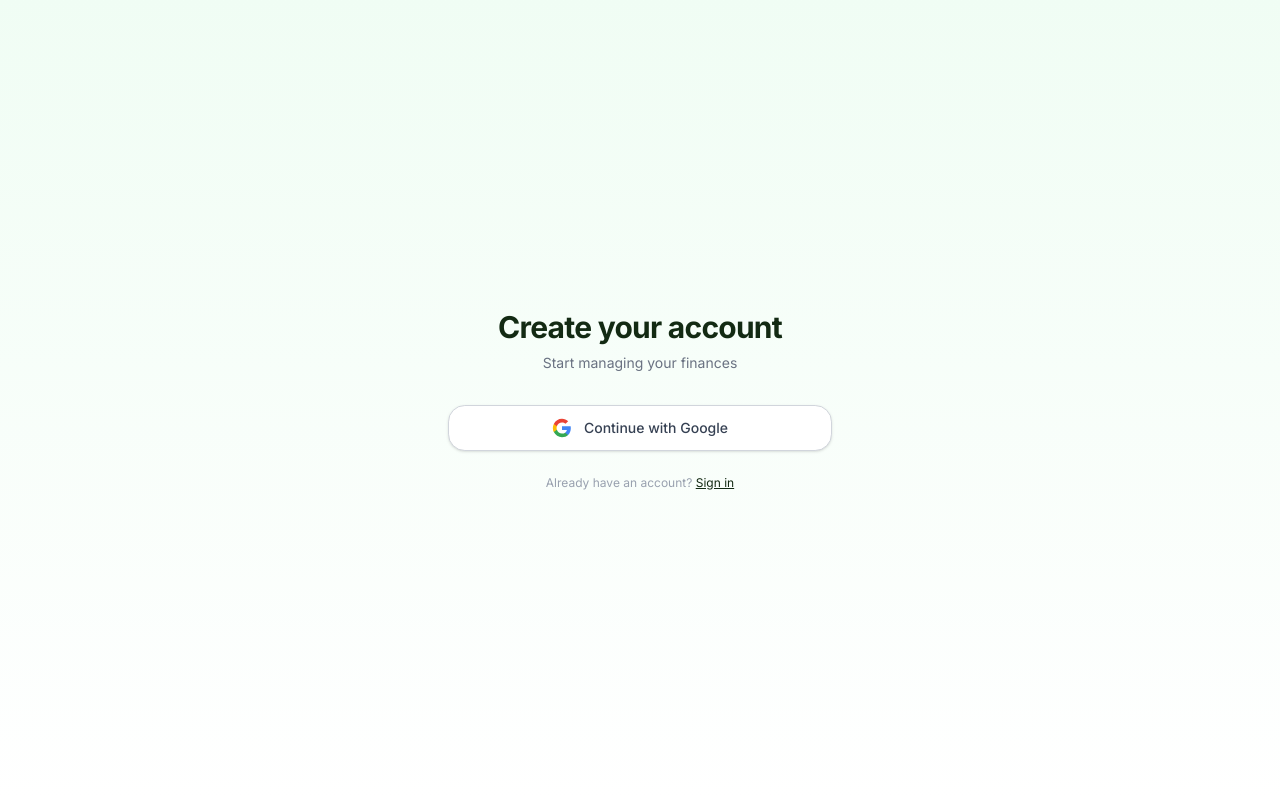
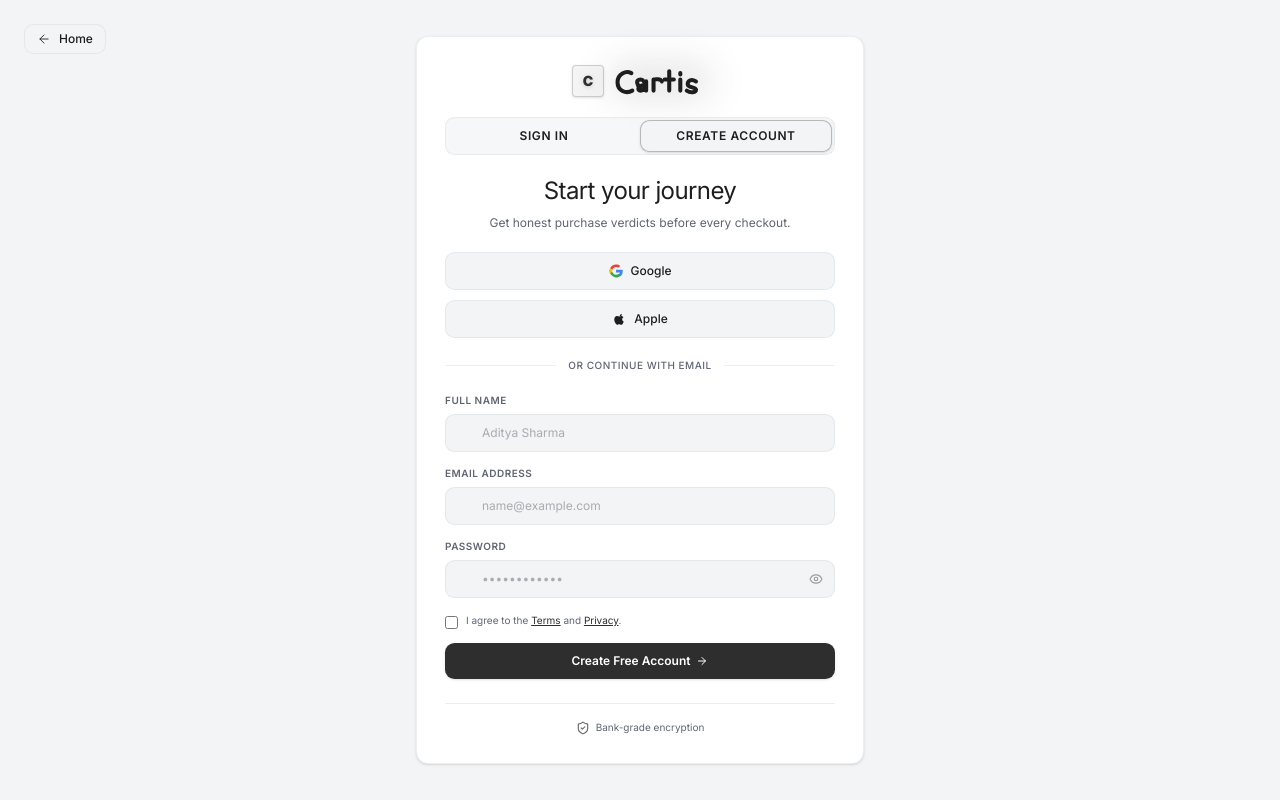
Before and after one commit to Aace-Ex-ops/Cartis, a Next.js app in the folder ui/: page /signup in a window 1280 px wide. Built offline with nearby package versions, Linux system fonts and the light colour scheme; no server answers; a web font is replaced by a local one.

Commit message:
revert signin/signup to original login form

```diff
--- a/ui/src/app/signin/page.tsx
+++ b/ui/src/app/signin/page.tsx
@@ -1,50 +1,8 @@
-"use client";
+import type { Metadata } from "next";
+import { AuthForm } from "@/components/shared/auth-form";
 
-import { useSearchParams } from "next/navigation";
-import { Suspense } from "react";
+export const metadata: Metadata = { title: "Sign in — Cartis" };
 
-const GATEWAY = process.env.NEXT_PUBLIC_GATEWAY_URL ?? "";
-const ERRORS: Record<string, string> = {
-  no_account: "No account found with that email. Try signing up instead.",
-  google_denied: "Google sign-in was denied. Please try again.",
-};
-
-function SignInContent() {
-  const params = useSearchParams();
-  const error = params.get("error");
-
-  return (
-    <div className="flex min-h-screen flex-col items-center justify-center bg-gradient-to-b from-green-50 to-white px-4">
-      <div className="w-full max-w-sm text-center">
-        <h1 className="mb-2 text-3xl font-bold tracking-tight text-[#132a13]">Welcome back</h1>
-        <p className="mb-8 text-sm text-gray-500">Sign in to your account</p>
-
-        {error && ERRORS[error] && (
-          <p className="mb-4 rounded-lg bg-red-50 px-4 py-2 text-sm text-red-600">{ERRORS[error]}</p>
-        )}
-
-        <a
-          href={`${GATEWAY}/auth/start?intent=signin`}
-          className="flex w-full items-center justify-center gap-3 rounded-xl border border-gray-300 bg-white px-6 py-3 text-sm font-medium text-gray-700 shadow-sm transition-all hover:bg-gray-50 hover:shadow-md"
-        >
-          <svg className="h-5 w-5" viewBox="0 0 24 24" fill="none">
-            <path d="M22.56 12.25c0-.78-.07-1.53-.2-2.25H12v4.26h5.92a5.06 5.06 0 0 1-2.2 3.32v2.77h3.57c2.08-1.92 3.28-4.74 3.28-8.1z" fill="#4285F4"/>
-            <path d="M12 23c2.97 0 5.46-.98 7.28-2.66l-3.57-2.77c-.98.66-2.23 1.06-3.71 1.06-2.86 0-5.29-1.93-6.16-4.53H2.18v2.84C3.99 20.53 7.7 23 12 23z" fill="#34A853"/>
-            <path d="M5.84 14.09c-.22-.66-.35-1.36-.35-2.09s.13-1.43.35-2.09V7.07H2.18C1.43 8.55 1 10.22 1 12s.43 3.45 1.18 4.93l2.85-2.22.81-.62z" fill="#FBBC05"/>
-            <path d="M12 5.38c1.62 0 3.06.56 4.21 1.64l3.15-3.15C17.45 2.09 14.97 1 12 1 7.7 1 3.99 3.47 2.18 7.07l3.66 2.84c.87-2.6 3.3-4.53 6.16-4.53z" fill="#EA4335"/>
-          </svg>
-          Continue with Google
-        </a>
-
-        <p className="mt-6 text-xs text-gray-400">
-          Don&apos;t have an account?{" "}
-          <a href="/signup" className="text-[#132a13] underline">Sign up</a>
-        </p>
-      </div>
-    </div>
-  );
+export default function SigninPage() {
+  return <AuthForm mode="signin" />;
 }
-
-export default function SignInPage() {
-  return <Suspense><SignInContent /></Suspense>;
-}
--- a/ui/src/app/signup/page.tsx
+++ b/ui/src/app/signup/page.tsx
@@ -1,50 +1,8 @@
-"use client";
+import type { Metadata } from "next";
+import { AuthForm } from "@/components/shared/auth-form";
 
-import { useSearchParams } from "next/navigation";
-import { Suspense } from "react";
+export const metadata: Metadata = { title: "Sign up — Cartis" };
 
-const GATEWAY = process.env.NEXT_PUBLIC_GATEWAY_URL ?? "";
-const ERRORS: Record<string, string> = {
-  already_exists: "An account with this email already exists. Sign in instead.",
-  google_denied: "Google sign-in was denied. Please try again.",
-};
-
-function SignUpContent() {
-  const params = useSearchParams();
-  const error = params.get("error");
-
-  return (
-    <div className="flex min-h-screen flex-col items-center justify-center bg-gradient-to-b from-green-50 to-white px-4">
-      <div className="w-full max-w-sm text-center">
-        <h1 className="mb-2 text-3xl font-bold tracking-tight text-[#132a13]">Create your account</h1>
-        <p className="mb-8 text-sm text-gray-500">Start managing your finances</p>
-
-        {error && ERRORS[error] && (
-          <p className="mb-4 rounded-lg bg-red-50 px-4 py-2 text-sm text-red-600">{ERRORS[error]}</p>
-        )}
-
-        <a
-          href={`${GATEWAY}/auth/start?intent=signup`}
-          className="flex w-full items-center justify-center gap-3 rounded-xl border border-gray-300 bg-white px-6 py-3 text-sm font-medium text-gray-700 shadow-sm transition-all hover:bg-gray-50 hover:shadow-md"
-        >
-          <svg className="h-5 w-5" viewBox="0 0 24 24" fill="none">
-            <path d="M22.56 12.25c0-.78-.07-1.53-.2-2.25H12v4.26h5.92a5.06 5.06 0 0 1-2.2 3.32v2.77h3.57c2.08-1.92 3.28-4.74 3.28-8.1z" fill="#4285F4"/>
-            <path d="M12 23c2.97 0 5.46-.98 7.28-2.66l-3.57-2.77c-.98.66-2.23 1.06-3.71 1.06-2.86 0-5.29-1.93-6.16-4.53H2.18v2.84C3.99 20.53 7.7 23 12 23z" fill="#34A853"/>
-            <path d="M5.84 14.09c-.22-.66-.35-1.36-.35-2.09s.13-1.43.35-2.09V7.07H2.18C1.43 8.55 1 10.22 1 12s.43 3.45 1.18 4.93l2.85-2.22.81-.62z" fill="#FBBC05"/>
-            <path d="M12 5.38c1.62 0 3.06.56 4.21 1.64l3.15-3.15C17.45 2.09 14.97 1 12 1 7.7 1 3.99 3.47 2.18 7.07l3.66 2.84c.87-2.6 3.3-4.53 6.16-4.53z" fill="#EA4335"/>
-          </svg>
-          Continue with Google
-        </a>
-
-        <p className="mt-6 text-xs text-gray-400">
-          Already have an account?{" "}
-          <a href="/signin" className="text-[#132a13] underline">Sign in</a>
-        </p>
-      </div>
-    </div>
-  );
+export default function SignupPage() {
+  return <AuthForm mode="signup" />;
 }
-
-export default function SignUpPage() {
-  return <Suspense><SignUpContent /></Suspense>;
-}
```
